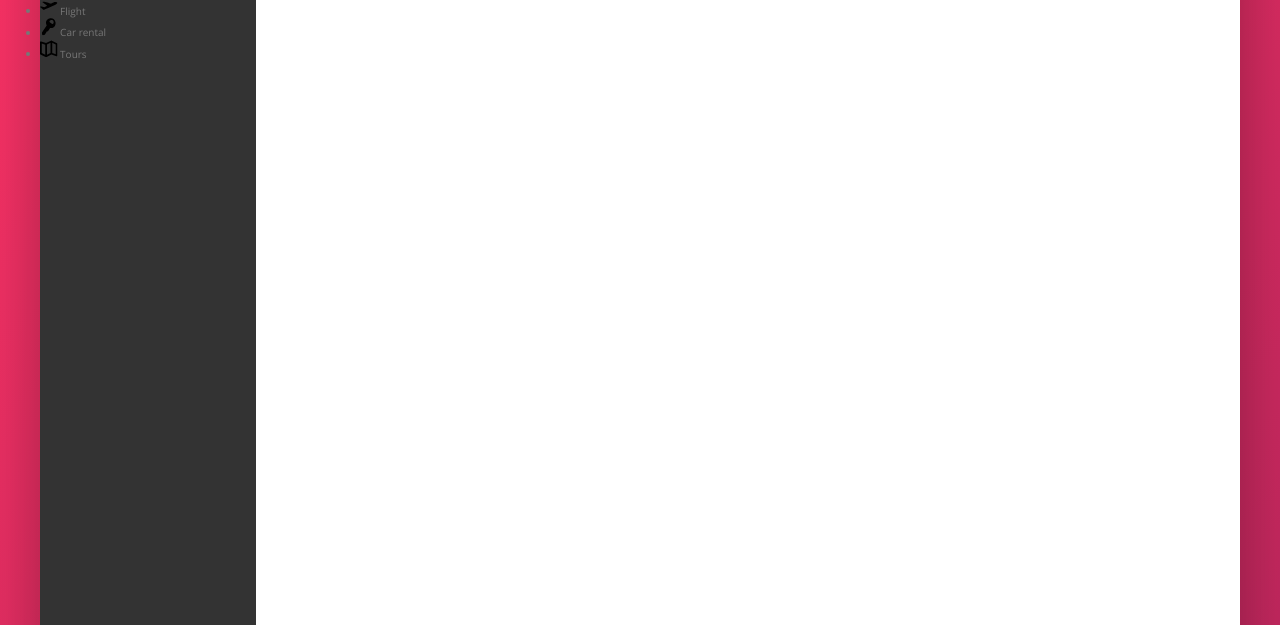
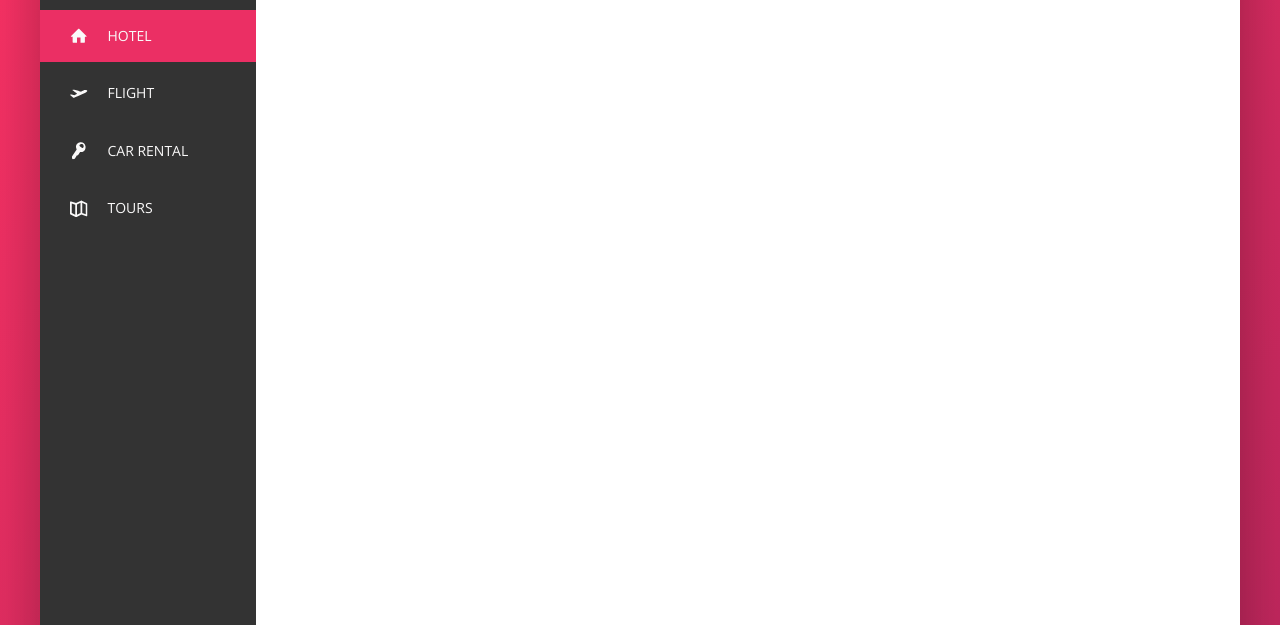
Before and after one commit to skusebauch/booking-vac, a website: page index.html in a window 1280 px wide. Shown: the part 175-800 px from the top of the page. Drawn offline with nearby package versions, Linux system fonts and the light colour scheme.

Commit message:
added animation to side-nav

```diff
--- a/index.html
+++ b/index.html
@@ -47,33 +47,37 @@
         <div class="content">
           <nav class="sidebar">
             <ul class="side-nav">
-              <li class="side-nav__item">
-                <a href="#" class="side-nav__link"></a>
+              <li class="side-nav__item side-nav__item--active">
+                <a href="#" class="side-nav__link">
                   <svg class="side-nav__icon">
                     <use xlink:href="img/sprite.svg#icon-home"></use>
                   </svg>
                   <span>Hotel</span>
+                </a>
               </li>
               <li class="side-nav__item">
-                <a href="#" class="side-nav__link"></a>
+                <a href="#" class="side-nav__link">
                   <svg class="side-nav__icon">
                     <use xlink:href="img/sprite.svg#icon-aircraft-take-off"></use>
                   </svg>
                   <span>Flight</span>
+                </a>
               </li>
               <li class="side-nav__item">
-                <a href="#" class="side-nav__link"></a>
+                <a href="#" class="side-nav__link">
                   <svg class="side-nav__icon">
                     <use xlink:href="img/sprite.svg#icon-key"></use>
                   </svg>
                   <span>Car rental</span>
+                </a>
               </li>
               <li class="side-nav__item">
-                <a href="#" class="side-nav__link"></a>
+                <a href="#" class="side-nav__link">
                   <svg class="side-nav__icon">
                     <use xlink:href="img/sprite.svg#icon-map"></use>
                   </svg>
                   <span>Tours</span>
+                </a>
               </li>
             </ul>
             <div class="legal">
--- a/sass/_components.scss
+++ b/sass/_components.scss
@@ -123,17 +123,65 @@
 // SIDE NAVIGATION
 
 .side-nav {
+  font-size: 1.4rem;
+  list-style: none;
+  margin-top: 3.5rem;
+
   &__item {
+    position: relative;
 
+    &:not(:last-child) {
+      margin-bottom: .5rem;
+    }
   }
 
-  &__link {
+  &__item::before {
+    content: "";
+    position: absolute;
+    top: 0;
+    left: 0;
+    height: 100%;
+    width: 3px;
+    background-color: var(--color-primary);
+    transform: scaleY(0);
+    // default at the center
+    // transform-origin: ;
 
+
+    transition: transform .2s,
+                // delay of .2s after transform it will happen
+                width .4s cubic-bezier(1,0,0,1) .2s;
+                background-color: .1s;
+  }
+
+  &__item:hover::before,
+  &__item--active::before {
+    transform: scaleY(1);
+    width: 100%;
+  }
+
+  &__item:active::before {
+    background-color: var(--color-primary-light);
+  }
+
+  &__link:link,
+  &__link:visited {
+    display: flex;
+    align-items: center;
+    color: var(--color-grey-light-1);
+    text-decoration: none;
+    text-transform: uppercase;
+    padding: 1.5rem 3rem;
+    // to be above the hover effect .. z index only works with position
+    position: relative;
+    z-index: 10;
   }
 
   &__icon {
     width: 1.75rem;
     height: 1.75rem;
+    margin-right: 2rem;
+    fill: currentColor;
   }
 }
 
```
Also changed, not shown: css/style.css.
